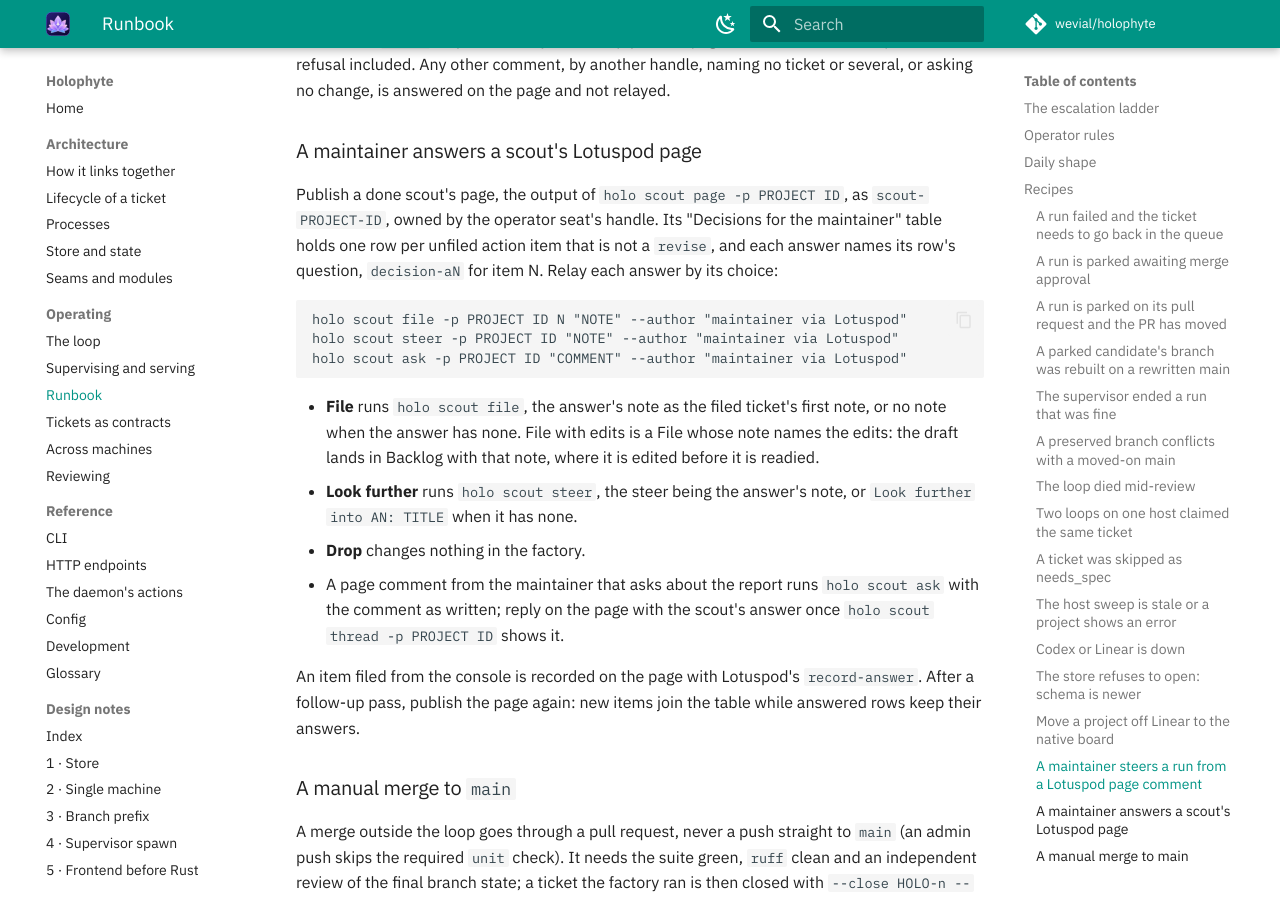
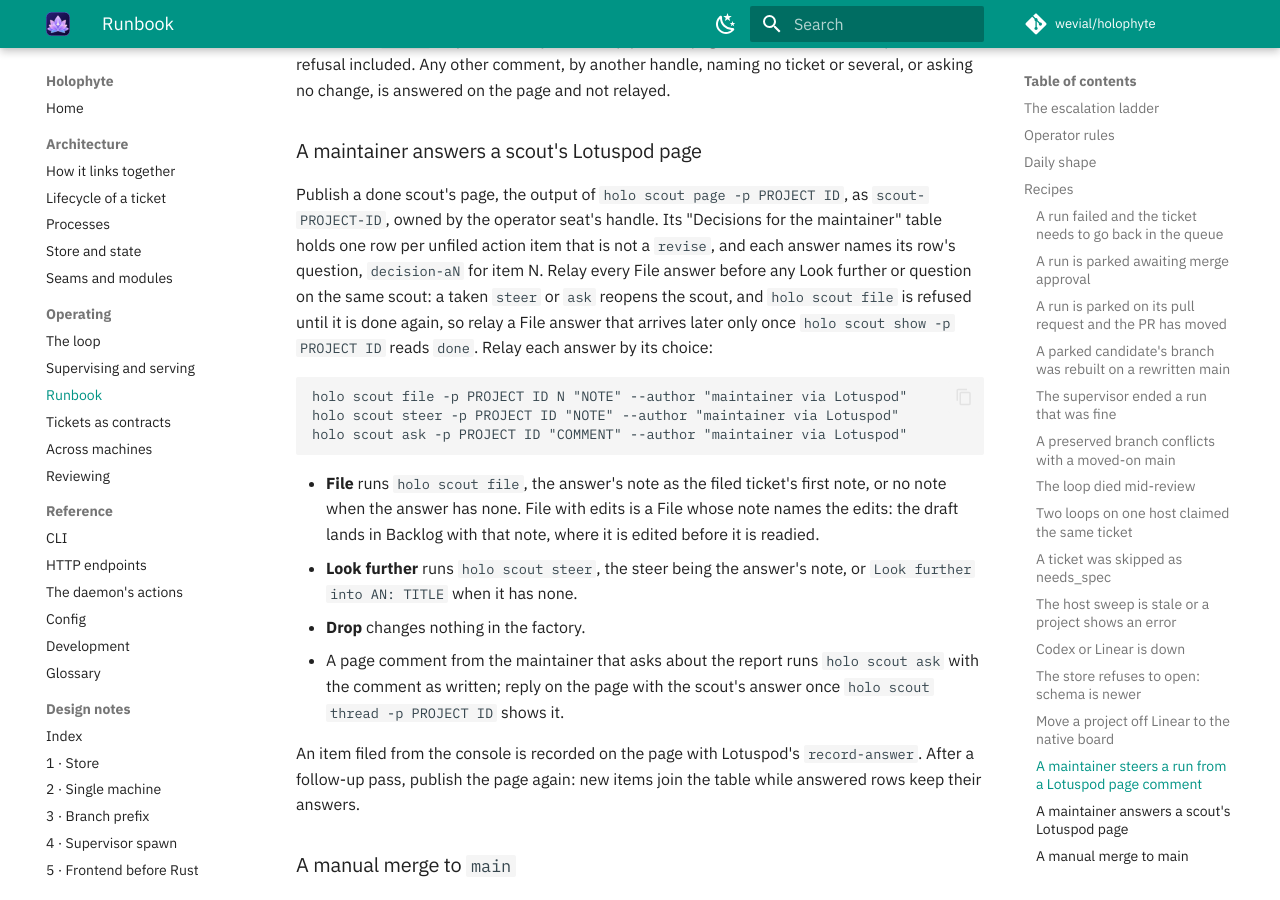
Before and after one commit to wevial/holophyte, an MkDocs documentation site: the page built from docs/operating/runbook.md, in a window 1280 px wide and 900 px high, scrolled down 5572 px. Built offline with MkDocs 1.6.1 and Material for MkDocs 9.7.7, drawn with Linux system fonts in a browser that asks for light colours; comment, search, counter and statistics services are not loaded.

Commit message:
docs(runbook): relay a scout page's File answers before a steer or ask (HOLO-555)
THREAD 1 ADDRESS: a taken steer or ask moves a done scout to planning or
answering, and holo scout file then refuses it, so the runbook section now
says to relay File answers first and any later one once the scout is done
again.

````diff
--- a/docs/operating/runbook.md
+++ b/docs/operating/runbook.md
@@ -276,7 +276,11 @@ Publish a done scout's page, the output of `holo scout page -p PROJECT ID`,
 as `scout-PROJECT-ID`, owned by the operator seat's handle. Its "Decisions
 for the maintainer" table holds one row per unfiled action item that is not
 a `revise`, and each answer names its row's question, `decision-aN` for
-item N. Relay each answer by its choice:
+item N. Relay every File answer before any Look further or question on the
+same scout: a taken `steer` or `ask` reopens the scout, and `holo scout
+file` is refused until it is done again, so relay a File answer that
+arrives later only once `holo scout show -p PROJECT ID` reads `done`.
+Relay each answer by its choice:
 
 ```
 holo scout file -p PROJECT ID N "NOTE" --author "maintainer via Lotuspod"
````
